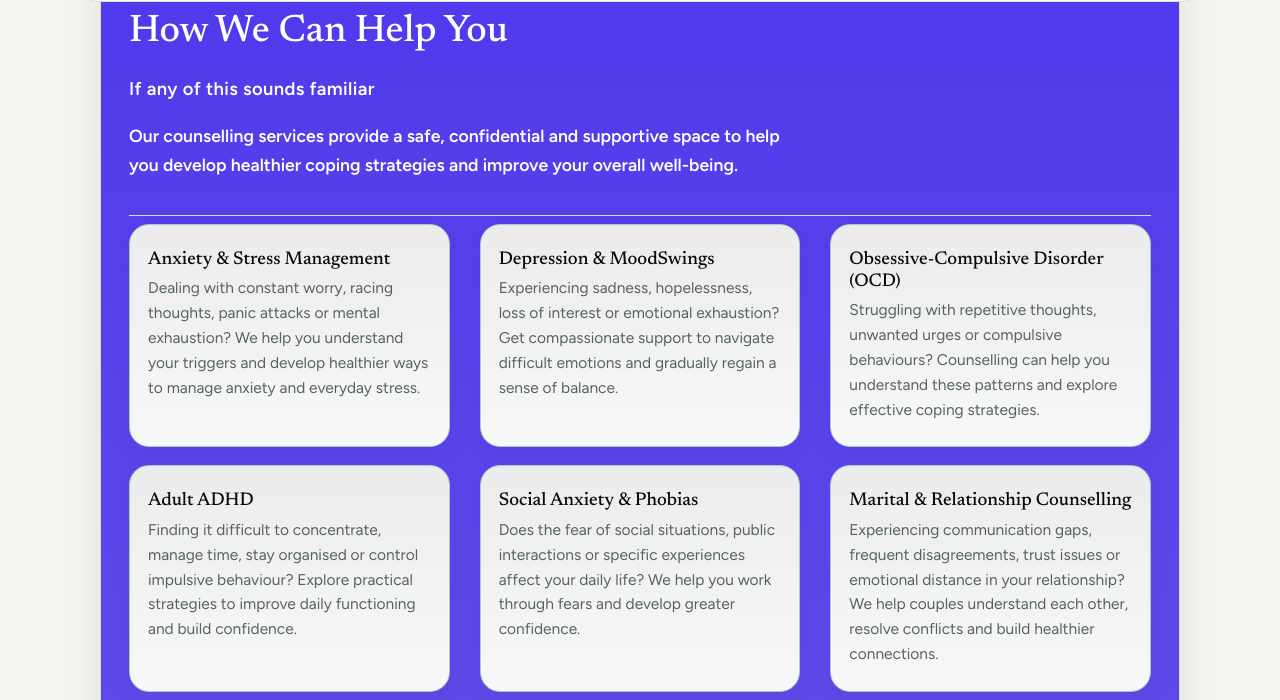
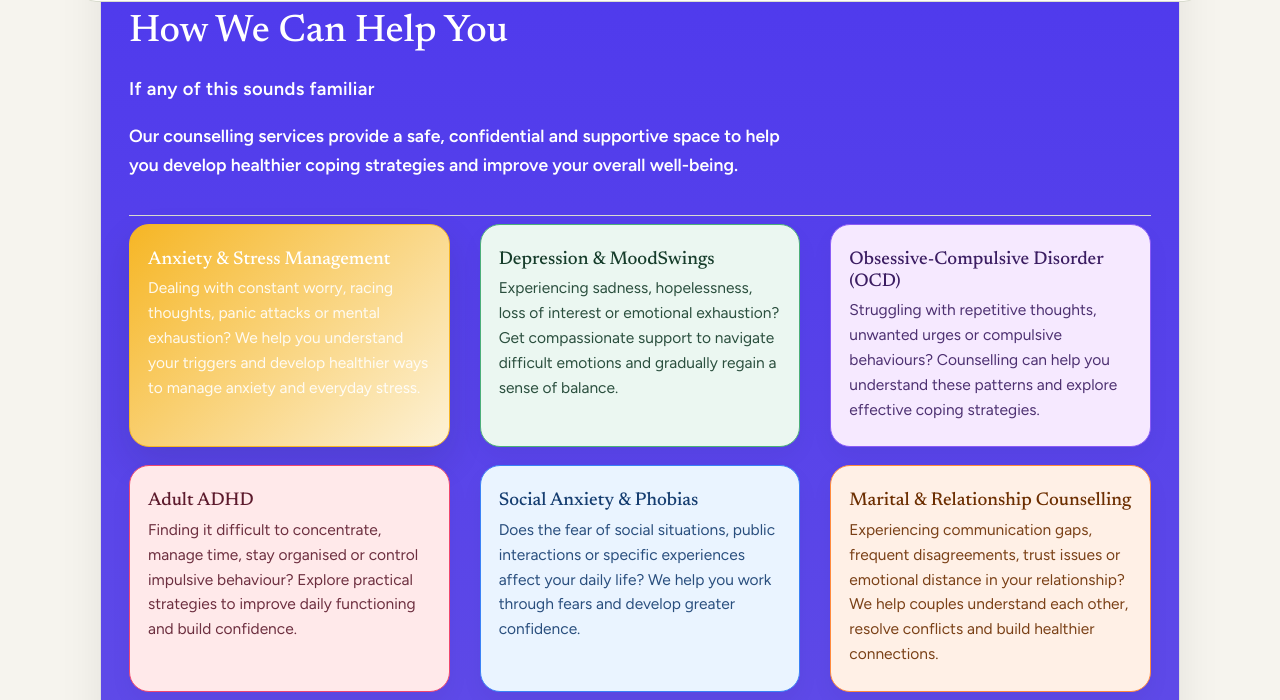
Before and after one commit to sukrutavu-coder/growminds, a plain HTML site: page index.html in a window 1280 px wide. Both pictures are taken after a click on the element 289 px from the left and 1298 px from the top of the page. Shown: the part 1026-1726 px from the top of the page. Drawn offline with Linux system fonts and the light colour scheme.

Commit message:
Update styles.css

```diff
--- a/styles.css
+++ b/styles.css
@@ -85,8 +85,11 @@ header.site-header{position:sticky;top:12px;z-index:20;padding-top:env(safe-area
 .intro h2{color:#ffffff}
 .intro-tagline{font-size:1.15rem;color:#ffffff;font-weight:700;letter-spacing:.02em}
 .topics{display:grid;grid-template-columns:repeat(auto-fill,minmax(300px,1fr));gap:18px 30px;border-top:1px solid var(--line);padding-top:8px}
-.topic{padding:24px 18px;border:1px solid #aac8d4;border-radius:20px;background:linear-gradient(180deg,#ececec 0%,#f8f8f8 100%);box-shadow:0 10px 24px rgba(7, 7, 7, 0.04)}
-.topic h3{font-size:1.15rem;margin-bottom:.3em;color:#0b0a0a}.topic p{color:var(--mut);font-size:.97rem;margin:0}
+.topic{padding:24px 18px;border:1px solid var(--topic-border, #aac8d4);border-radius:20px;background:linear-gradient(180deg,var(--topic-bg,#f8f8f8) 0%,var(--topic-bg,#f8f8f8) 100%);box-shadow:0 10px 24px rgba(7, 7, 7, 0.04);color:var(--topic-text,#0b0a0a);cursor:pointer;transition:transform .2s ease, box-shadow .2s ease, filter .2s ease, border-color .2s ease;background-color:var(--topic-bg,#f8f8f8)}
+.topic:hover{transform:translateY(-2px);box-shadow:0 14px 30px rgba(8, 8, 8, 0.08)}
+.topic h3{font-size:1.15rem;margin-bottom:.3em;color:var(--topic-text,#0b0a0a)}.topic p{color:inherit;font-size:.97rem;margin:0;opacity:.9}
+.topic.selected{background:linear-gradient(135deg,var(--topic-accent,#ff8a3d) 0%,var(--topic-bg,#f8f8f8) 100%);border-color:var(--topic-accent,#ff8a3d);box-shadow:0 16px 36px rgba(17, 24, 39, 0.12);color:#fff}
+.topic.selected h3,.topic.selected p{color:#fff}
 .commit{background:linear-gradient(135deg,#0bb089 0%,#1b877e 100%);color:#ffffff;border-radius:24px;padding:48px;margin-top:56px;text-align:center;box-shadow:0 18px 32px rgba(60,60,60,.18)}
 .commit p{margin:0 auto 1em}.commit .btn{background:#ffffff;color:#000000;border-color:#ffffff}
 .commitment-section{background:#f1f1f1}
```
